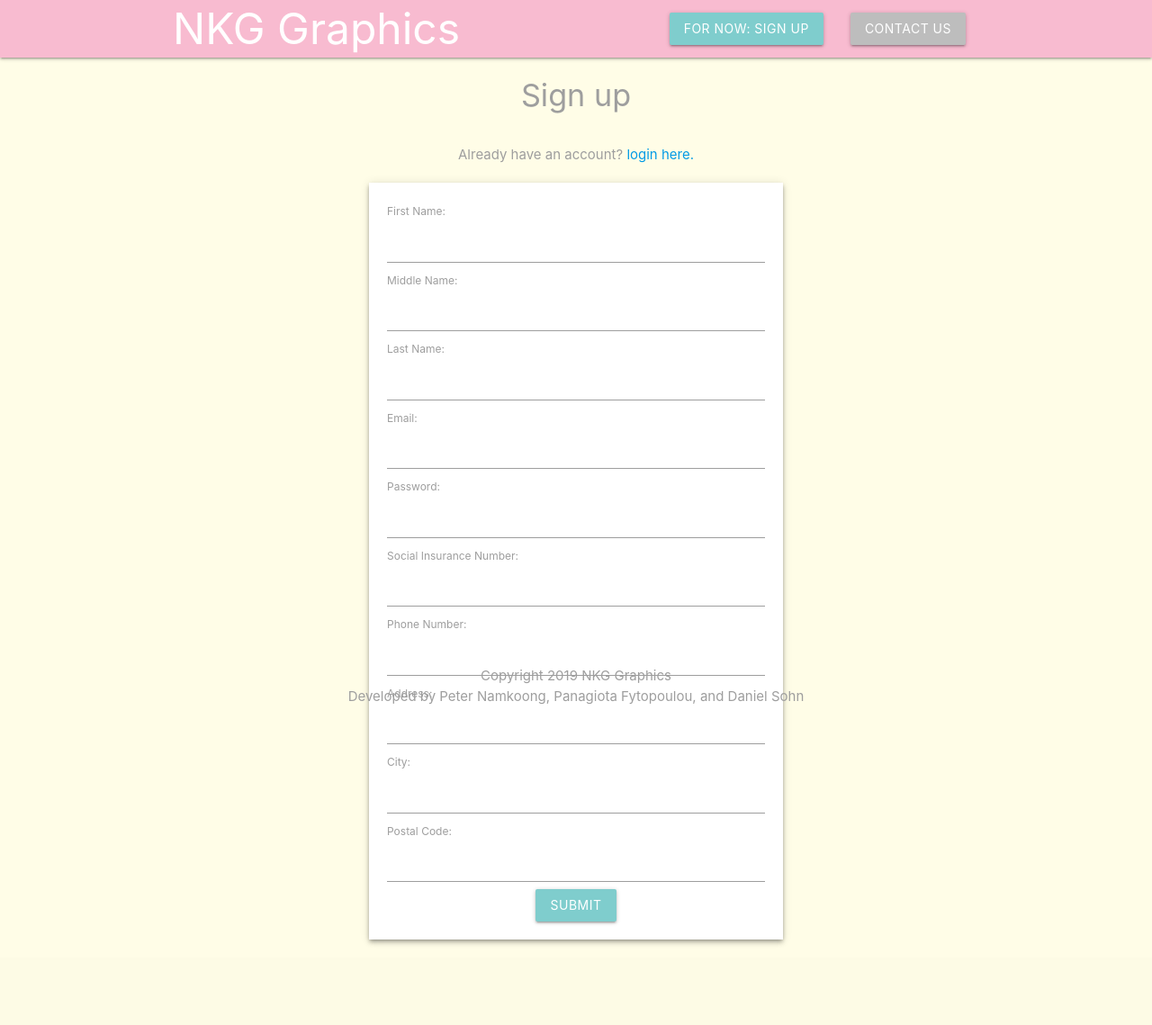
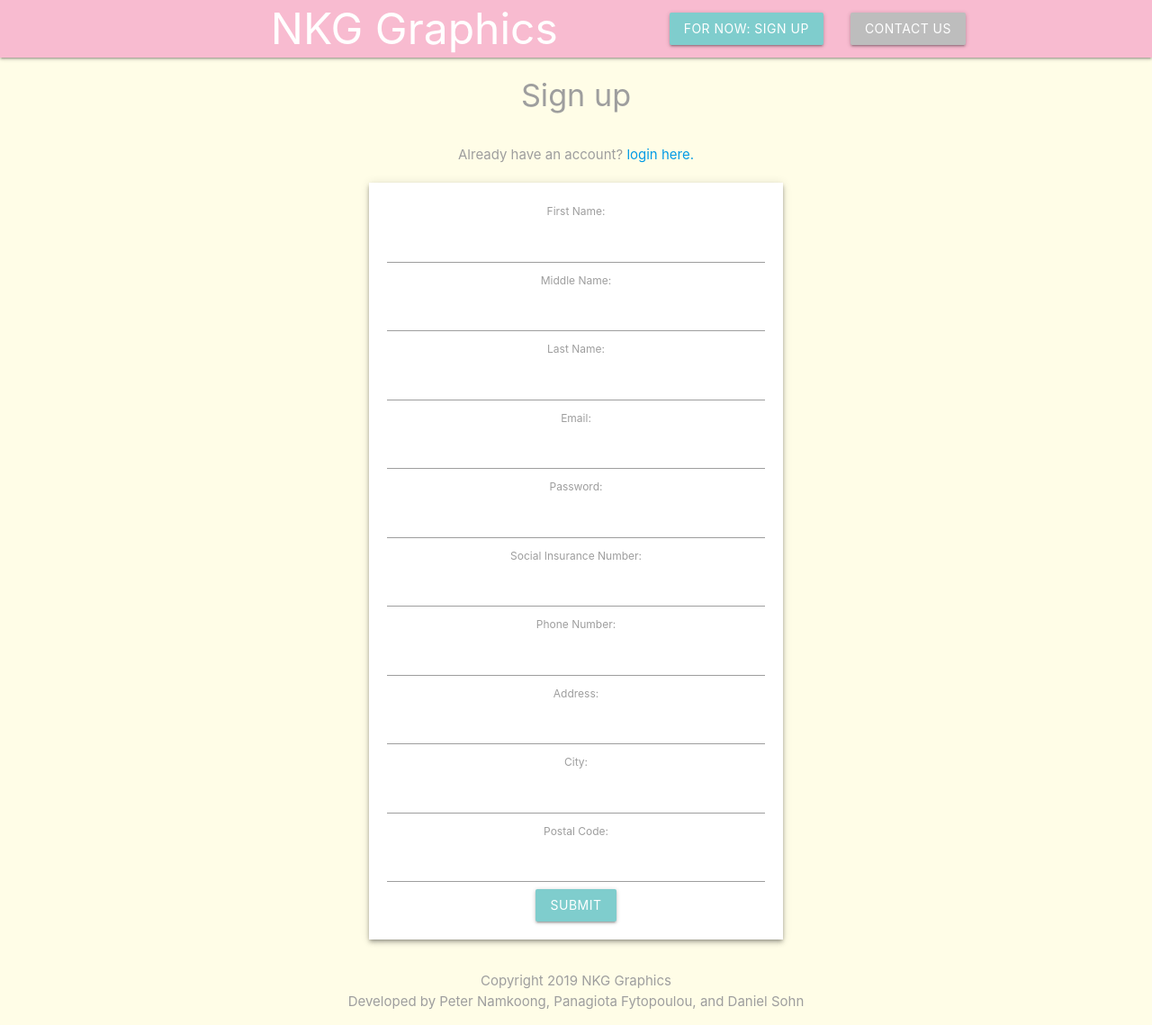
Before and after one commit to DanSohn/F19_Database_Project, a PHP site: page /signup.php in a window 1280 px wide. Shown: the whole page at 90% size. Before the commit the page ends 1050 px from the top, so only its background shows below. Run offline with PHP 8.4, Linux system fonts and the light colour scheme.

Commit message:
Changed footer css such that the footer stays at the bottom of the webpage, not the screen. Changed css in files to reflect it. Updated order_tracker sql file so that order_table orderStatus has two more initial enums, rejected and request pending, for when a client requests an order, and an alternative to order created in case we do not want to create the order

```diff
--- a/general/contactus.php
+++ b/general/contactus.php
@@ -65,7 +65,7 @@
  <html>
 
  	<?php  include('templates/header.php');?>
- 	<section class="container grey-text">
+ 	<section class="container grey-text" style="padding-bottom:5rem;">
  		<h4 class="center">Contact Us</h4>
  		<div class="card-action left-align">
  			<form class="white z-depth-2" action = "contactus.php" method = "POST">
--- a/general/details.php
+++ b/general/details.php
@@ -25,7 +25,8 @@
 
 <?php  include('templates/header.php');?>
 <?php  include('config/cookies.php');?>
-<div class="container center">
+
+<div class="container center" style="padding-bottom:5rem;">
 	<?php if($detail): ?>
 		<h4><?php echo htmlspecialchars($detail['FName']." ".$detail['MName']." ".$detail['LName']);?></h4>
 	<?php else: ?>
--- a/general/index.php
+++ b/general/index.php
@@ -28,7 +28,7 @@
 
 	<h4 class="center grey-text">Users!</h4>
 
-	<div class="container">
+	<div class="container" style="padding-bottom:5rem;">
 		<div class="row">
 
 			<?php foreach($user as $person): ?>
--- a/general/invoicestatus.php
+++ b/general/invoicestatus.php
@@ -25,7 +25,7 @@
 
 <?php  include('templates/header.php');?>
 <?php  include('config/cookies.php');?>
-<div class="container center">
+<div class="container center" style="padding-bottom:5rem;">
 	<?php if($status): ?>
 		<h4><?php echo htmlspecialchars($status['InvoiceNumber']." ".$status['cost']." ".$status['status']);?></h4>
 	<?php else: ?>
--- a/general/login.php
+++ b/general/login.php
@@ -45,6 +45,7 @@
  		<?php header('location:index.php'); ?>
 	<?php endif; ?>
 
+    <!-- footer style not added -->
 	<section class="container grey-text">
 		<h4 class="center">Log In</h4>
 		<form class="white z-depth-2" action = "login.php" method = "POST">
--- a/general/login2.php
+++ b/general/login2.php
@@ -47,6 +47,8 @@
 
  	<?php  include('templates/header.php');?>
 
+
+    <!-- footer style not added -->
 	<section class="container grey-text">
 		<h4 class="center">Sign Up</h4>
 		<form class="white" action = "login2.php" method = "POST">
--- a/general/neworder.php
+++ b/general/neworder.php
@@ -52,7 +52,7 @@
    <?php  include('templates/header.php');?>
    <?php  include('config/cookies.php');?>
 
-   <section class="container grey-text">
+   <section class="container grey-text" style="padding-bottom:5rem;">
       <h4 class="center">Order Form</h4>
     <div class="card-action center-align"></div>
       <form class="white z-depth-2" action ="neworder.php" method="POST">
--- a/general/orderstatus.php
+++ b/general/orderstatus.php
@@ -25,6 +25,7 @@
 
 <?php  include('templates/header.php');?>
 <?php  include('config/cookies.php');?>
+<!-- footer style padding not added -->
 <div class="container center">
 	<?php if($status): ?>
 		<h4><?php echo htmlspecialchars($status['OrderNumber']." ".$status['Cost']." ".$status['OrderStatus']);?></h4>
--- a/general/signup.php
+++ b/general/signup.php
@@ -134,7 +134,7 @@
 
 	<?php  include('templates/header.php');?>
 
-	<section class="container grey-text">
+	<section class="container grey-text" style="padding-bottom:5rem;">
 		<h4 class="center">Sign up </h4>
     <div class="card-action center-align">
         <br>Already have an account?<a href="login.php"> login here.</a>
--- a/general/templates/footer.php
+++ b/general/templates/footer.php
@@ -1,5 +1,5 @@
 
- <footer class ="section" style="position:absolute;bottom:0;width:100%;">
+ <footer class ="section" style="position:absolute;bottom:0;width:100%;left: 0;height:5rem;">
  	<div class="center grey-text">Copyright 2019 NKG Graphics</div>
  	<div class="center grey-text">Developed by Peter Namkoong, Panagiota Fytopoulou, and Daniel Sohn</h6>
  </footer>
--- a/general/templates/header.php
+++ b/general/templates/header.php
@@ -24,7 +24,7 @@
     	}
     </style>
  </head>
-  <body class = "yellow lighten-5">
+  <body class = "yellow lighten-5" style="position:relative;min-height:100vh;text-align:center;">
   	<nav class = "pink lighten-4 z-depth-1">
   		<div class="container">
   			<a href = 'index.php' class = "brand-log brand-text"><font size = "8">NKG Graphics</font></a>
--- a/general/viewinvoice.php
+++ b/general/viewinvoice.php
@@ -28,6 +28,7 @@
 
 	<h4 class="center grey-text">All Invoices</h4>
 
+<!-- footer style not added -->
 	<div class="container">
 		<div class="row">
 
```
Also changed, not shown: general/dashboard.php (+5 -2 lines), general/vieworder.php (+6 -3 lines), order_tracker.sql (+5 -5 lines).
